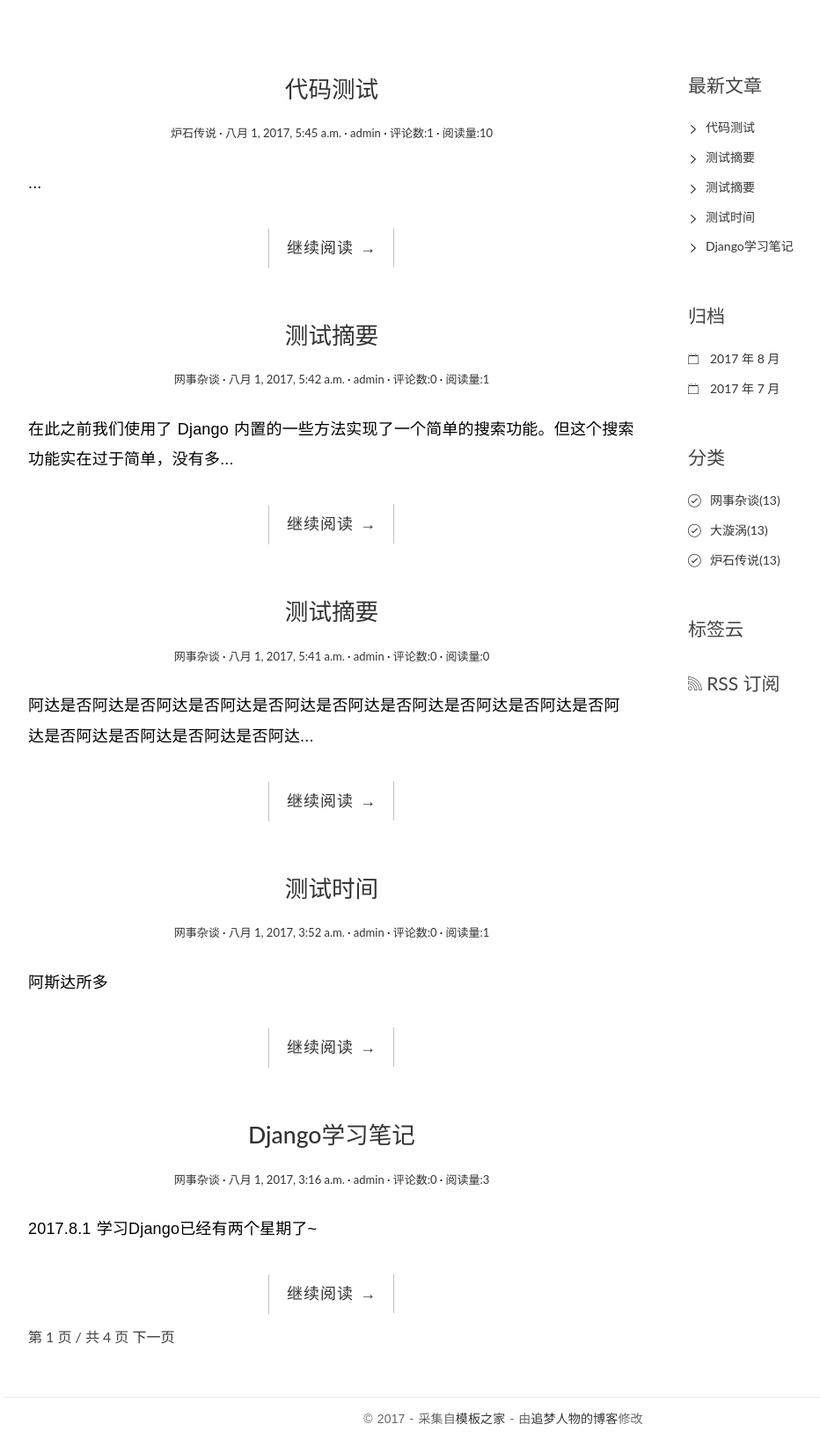
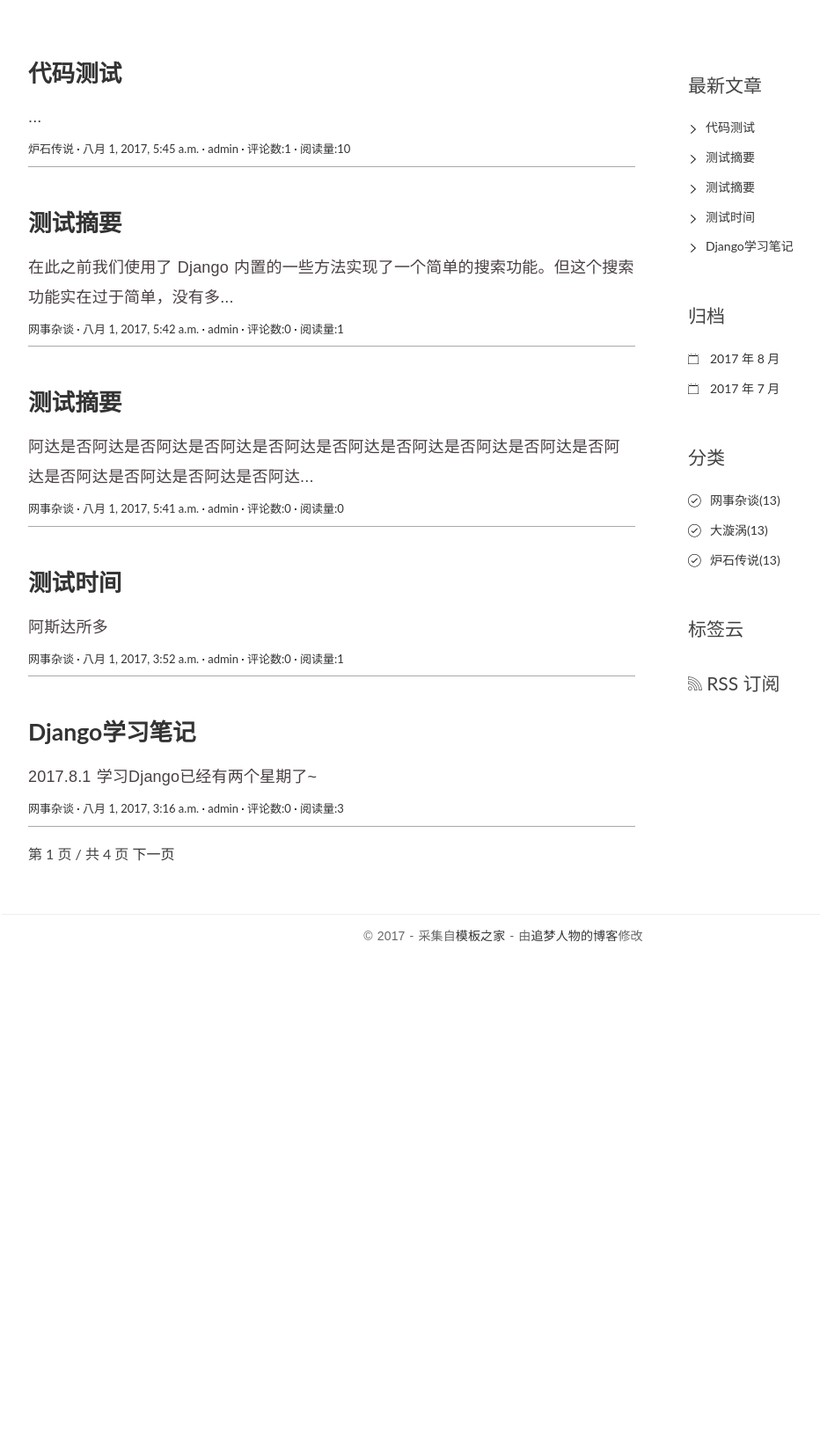
Before and after one commit to liuxinglan13/Django-project, a Django app: page / in a window 1280 px wide. Shown: the part 91-1735 px from the top of the page at 88% size, without its empty margins (68-1000 px from the left). After the commit the page ends 1162 px from the top, so only its background shows below. Run offline with Django 3.2, Linux system fonts and the light colour scheme; data comes from the database, SQL or seed files in the repository; both versions use the stored data as it was after the commit; some libraries are stand-ins or nearby versions.

Commit message:
调整了css

```diff
--- a/blog/models.py
+++ b/blog/models.py
@@ -54,8 +54,9 @@
     excerpt = models.CharField(max_length=200, blank=True)
 
     # 文章的创建和最后一次修改时间
-    created_time = models.DateTimeField()
-    modified_time = models.DateTimeField()
+    # auto_now_add 自动保存当前时间 进数据
+    created_time = models.DateTimeField(auto_now_add=True)
+    modified_time = models.DateTimeField(auto_now_add=True)
 
     # 将上面创建的分类和标签与文章联系起来
     # 我们规定 一篇文章只能对应一个分类 但一个分类下可以有多篇文章 所以是一对多的关系 ForeignKey 代表一对多
@@ -71,6 +72,7 @@
     # 因为我们规定一篇文章只能有一个作者，而一个作者可能会写多篇文章，因此这是一对多的关联关系，和 Category 类似。
     author = models.ForeignKey(User)
 
+    # 提出文章正文摘要的方法
     def save(self, *args, **kwargs):
         # 如果没有填写摘要
         if not self.excerpt:
@@ -82,7 +84,7 @@
             # 先将 Markdown 文本渲染成 HTML 文本
             # strip_tags 去掉 HTML 文本的全部 HTML 标签
             # 从文本摘取前 54 个字符赋给 excerpt
-            self.excerpt = strip_tags(md.convert(self.body))[:54]
+            self.excerpt = strip_tags(md.convert(self.body))[:54]+'...'
 
         # 调用父类的 save 方法将数据保存到数据库中
         super(Post, self).save(*args, **kwargs)
--- a/blog/static/blog/css/custom.css
+++ b/blog/static/blog/css/custom.css
@@ -219,25 +219,24 @@
 }
 
 .entry-title {
-    text-align: center;
     font-size: 1.9em;
+    font-weight:bold;
     margin-bottom: 20px;
-    line-height: 1.6;
-    padding: 10px 20px 0;
+    line-height: 1;
+    padding: 0 0 0;
 }
 
 .entry-meta {
-    text-align: center;
     color: #DDDDDD;
     font-size: 13px;
-    margin-bottom: 30px;
+    margin-bottom: 10px;
 }
 
 .entry-content {
     font-size: 18px;
     line-height: 1.9;
     font-weight: 300;
-    color: #000;
+    color: rgba(41, 29, 35, 0.85);
 }
 
 .post-category::after,
@@ -903,3 +902,16 @@
 .current a {
     color: red;
 }
+
+/**
+    hr-css  是一个 hr 分隔线的CSS
+ */
+
+.hr-css {
+    margin-top:7px;
+    *margin: 0;
+    border: 0;
+    color: black;
+    background-color: darkgray;
+    height: 1px
+}
--- a/comments/forms.py
+++ b/comments/forms.py
@@ -3,9 +3,9 @@
 
 # 这是评论的表单
 
+
 class CommentForm(forms.ModelForm):
     class Meta:
-
     # model 代表 该表单是绑定那个数据模型
         model = Comment
 
--- a/templates/blog/index.html
+++ b/templates/blog/index.html
@@ -8,6 +8,16 @@
                   <h1 class="entry-title">
                       <a href="{{ post.get_absolute_url }}">{{ post.title}}</a>
                   </h1>
+                  <div class="entry-content clearfix">
+                        <!-- 帖子的摘要 -->
+                        <p>{{ post.excerpt }}</p>
+
+                        <!--    继续阅读按钮
+                        <div class="read-more cl-effect-14">
+                            <a href="{{ post.get_absolute_url }}" class="more-link">继续阅读 <span class="meta-nav">→</span></a>
+                        </div>
+                        -->
+                    </div>
                   <div class="entry-meta">
                       <!-- 分类名 -->
                       <span class="post-category"><a href="#">{{ post.category.name}}</a></span>
@@ -22,13 +32,7 @@
                       <span class="views-count"><a href="#">阅读量:{{ post.views }}</a></span>
                   </div>
                     </header>
-                    <div class="entry-content clearfix">
-                        <!-- 帖子的摘要 -->
-                        <p>{{ post.excerpt }}</p>
-                        <div class="read-more cl-effect-14">
-                            <a href="{{ post.get_absolute_url }}" class="more-link">继续阅读 <span class="meta-nav">→</span></a>
-                        </div>
-                    </div>
+            <hr class="hr-css">
         </article>
     {% empty %}
         <div class="no-post">暂时还没有发布的文章！</div>
```
Also changed, not shown: db.sqlite3.
